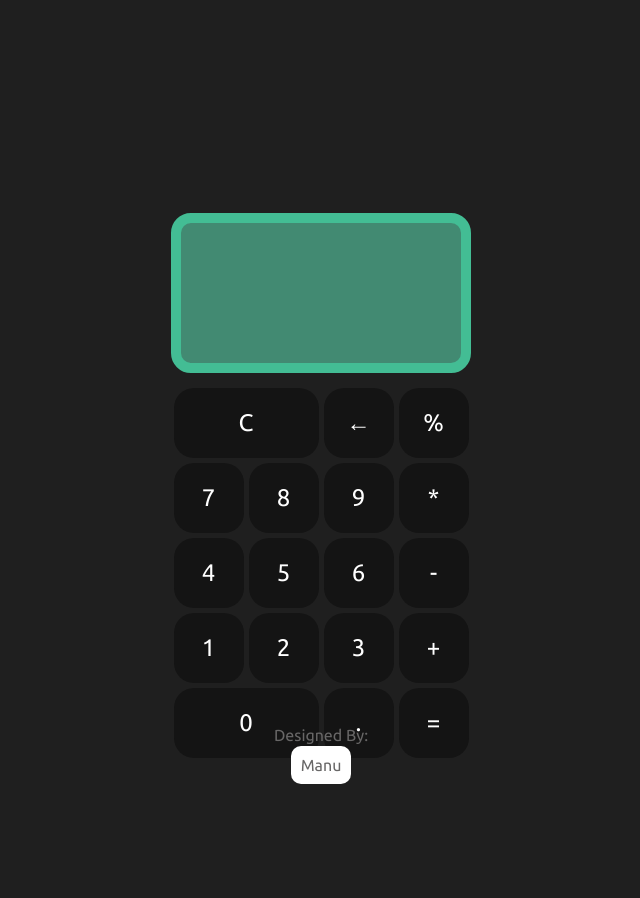
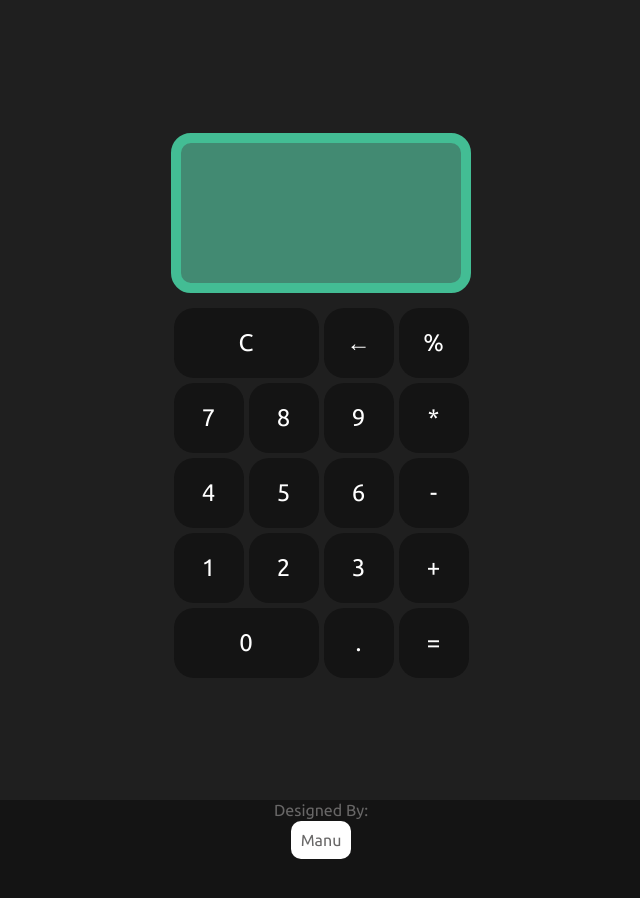
Before and after one commit to mankerz/calculadora, a plain HTML site: page index.html in a window 1280 px wide. Shown: the whole page, without its empty margins (319-959 px from the left). After the commit the page ends 875 px from the top, so only its background shows below. Drawn offline with Linux system fonts and the light colour scheme.

Commit message:
Update styles.css

```diff
--- a/styles.css
+++ b/styles.css
@@ -10,7 +10,7 @@ body{
 }
 .container{
     background-color: rgb(31, 31, 31);
-    height: 120vh;
+    height: 100vh;
     width: 100%;
     display: flex;
     justify-content: center;
@@ -71,8 +71,8 @@ button:focus{
 
 
 footer{
-    position: fixed;
-    bottom: 0;
+/*     position: fixed;
+    bottom: 0; */
     width: 100%;
     height: 60px;
     display: flex;
```
